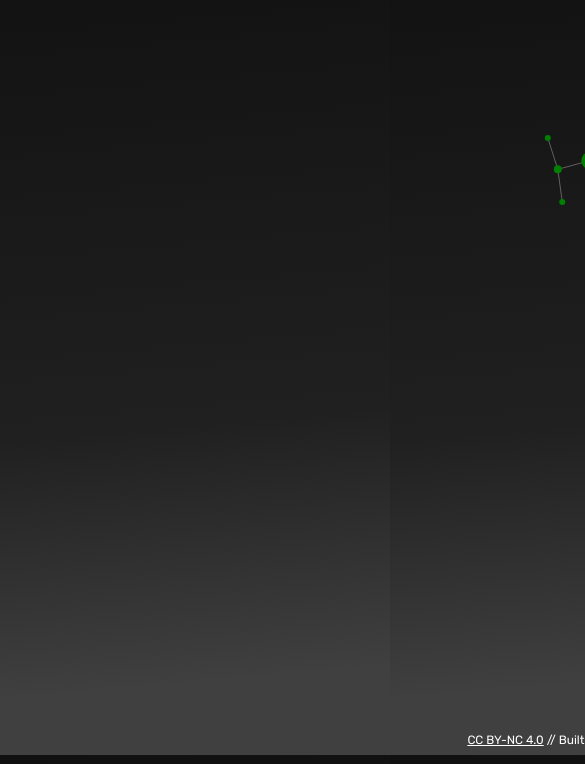
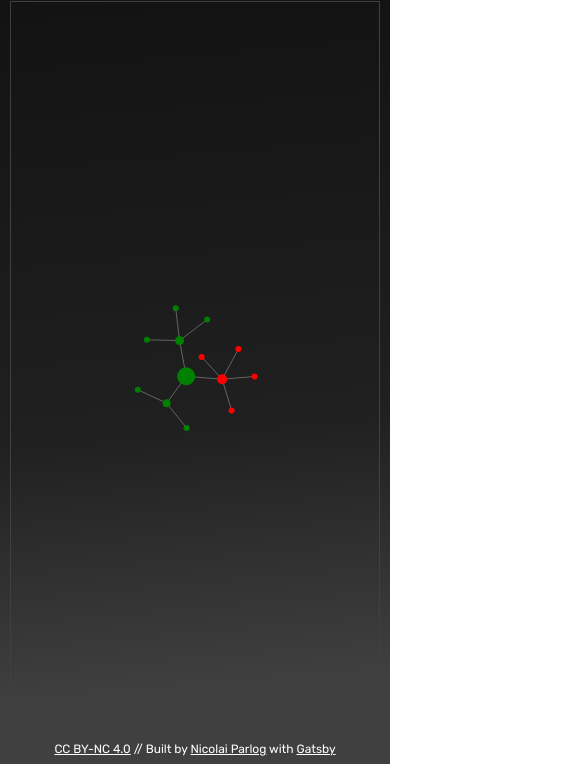
Before and after one commit to nipafx/java-ecosystem-map, a Gatsby site: page / in a window 390 px wide. Shown: the part 80-844 px from the top of the page, 585 px wide, since content can reach past the window. Built offline with nearby package versions, Linux system fonts and the light colour scheme; Gatsby itself is replaced by a stand-in of ours.

Commit message:
Make style responsive

```diff
--- /dev/null
+++ b/src/components/map.module.css
@@ -0,0 +1,9 @@
+.container {
+	position: absolute;
+	top: 0;
+	bottom: 0;
+	left: 0;
+	right: 0;
+
+	border: 1px solid var(--bg-color-shade-2);
+}
--- a/src/components/map.tsx
+++ b/src/components/map.tsx
@@ -7,6 +7,8 @@ import { CanvasRenderer } from "echarts/renderers"
 
 import { Edge, Graph, Node } from "../types"
 import { topSort } from "../infra/topSort"
+
+const style = require("./map.module.css")
 
 interface MapProperties {
 	graph: Graph
@@ -26,8 +28,15 @@ const Map = ({ graph }: MapProperties) => {
 	echarts.use([GraphChart, CanvasRenderer])
 
 	return (
-		<div>
-			<ReactEChartsCore echarts={echarts} option={graphOptions} />
+		<div className={style.container}>
+			<ReactEChartsCore
+				echarts={echarts}
+				option={graphOptions}
+				style={{
+					height: "100%",
+					width: "100%",
+				}}
+			/>
 		</div>
 	)
 }
--- a/src/components/layout.module.css
+++ b/src/components/site.module.css
@@ -1,7 +1,7 @@
 .site {
 	display: flex;
 	flex-direction: column;
-	min-height: 97vh;
+	min-height: 100vh;
 }
 
 header {
@@ -10,9 +10,12 @@ header {
 
 main {
 	flex-grow: 1;
+	position: relative;
 }
 
 footer {
+	margin-top: var(--distance);
+	margin-bottom: var(--distance);
 	text-align: center;
 	font-size: var(--smallest);
 }
--- a/src/components/layout.tsx
+++ b/src/components/site.tsx
@@ -1,16 +1,15 @@
 import * as React from "react"
 
 import "../global.css"
-import { Link } from "gatsby"
 
 const layout = require("../container.module.css")
-const style = require("./layout.module.css")
+const style = require("./site.module.css")
 
 interface LayoutProperties {
 	children: any
 }
 
-const Layout = ({ children }: LayoutProperties) => {
+const Site = ({ children }: LayoutProperties) => {
 	return (
 		<div className={style.site}>
 			<header className={layout.container}>
@@ -19,10 +18,12 @@ const Layout = ({ children }: LayoutProperties) => {
 			<main className={layout.container}>{children}</main>
 			<footer className={layout.container}>
 				<span>
-					<a href="https://creativecommons.org/licenses/by-nc/4.0/legalcode">CC BY-NC 4.0</a>
-					{' // Built by '}
+					<a href="https://creativecommons.org/licenses/by-nc/4.0/legalcode">
+						CC BY-NC 4.0
+					</a>
+					{" // Built by "}
 					<a href="https://nipafx.dev">Nicolai Parlog</a>
-					{' with '}
+					{" with "}
 					<a href="https://www.gatsbyjs.com">Gatsby</a>
 				</span>
 			</footer>
@@ -30,4 +31,4 @@ const Layout = ({ children }: LayoutProperties) => {
 	)
 }
 
-export default Layout
+export default Site
--- a/src/container.module.css
+++ b/src/container.module.css
@@ -1,8 +1,18 @@
 .container {
-	display: grid;
-	grid-template-columns: 1fr 1200px 1fr;
+	--margin: 10px;
+	margin-left: var(--margin);
+	margin-right: var(--margin);
 }
 
-.container > * {
-	grid-column: 2;
+@media all and (min-width: 800px) {
+	.container {
+		--margin: 50px;
+	}
 }
+
+@media all and (min-width: 1500px) {
+	.container {
+		width: 1400px;
+		--margin: auto;
+	}
+}
--- a/src/global.css
+++ b/src/global.css
@@ -15,11 +15,15 @@ body {
 	--border-radius: 0px;
 	--border: var(--border-width) solid var(--alt-color);
 
+	--distance: 8px;
+
 	--largest: 36px;
 	--large: 24px;
 	--regular: 18px;
 	--small: 14px;
 	--smallest: 12px;
+
+	margin: 0;
 
 	background: linear-gradient(
 		175deg,
--- a/src/pages/index.tsx
+++ b/src/pages/index.tsx
@@ -3,16 +3,16 @@ import { graphql } from "gatsby"
 
 import { Edge, Graph, Node } from "../types"
 
-import Layout from "../components/layout"
+import Site from "../components/site"
 import Map from "../components/map"
 
 const IndexPage = ({ data }) => {
 	const graph = createGraph(data)
 
 	return (
-		<Layout>
+		<Site>
 			<Map graph={graph} />
-		</Layout>
+		</Site>
 	)
 }
 
```
